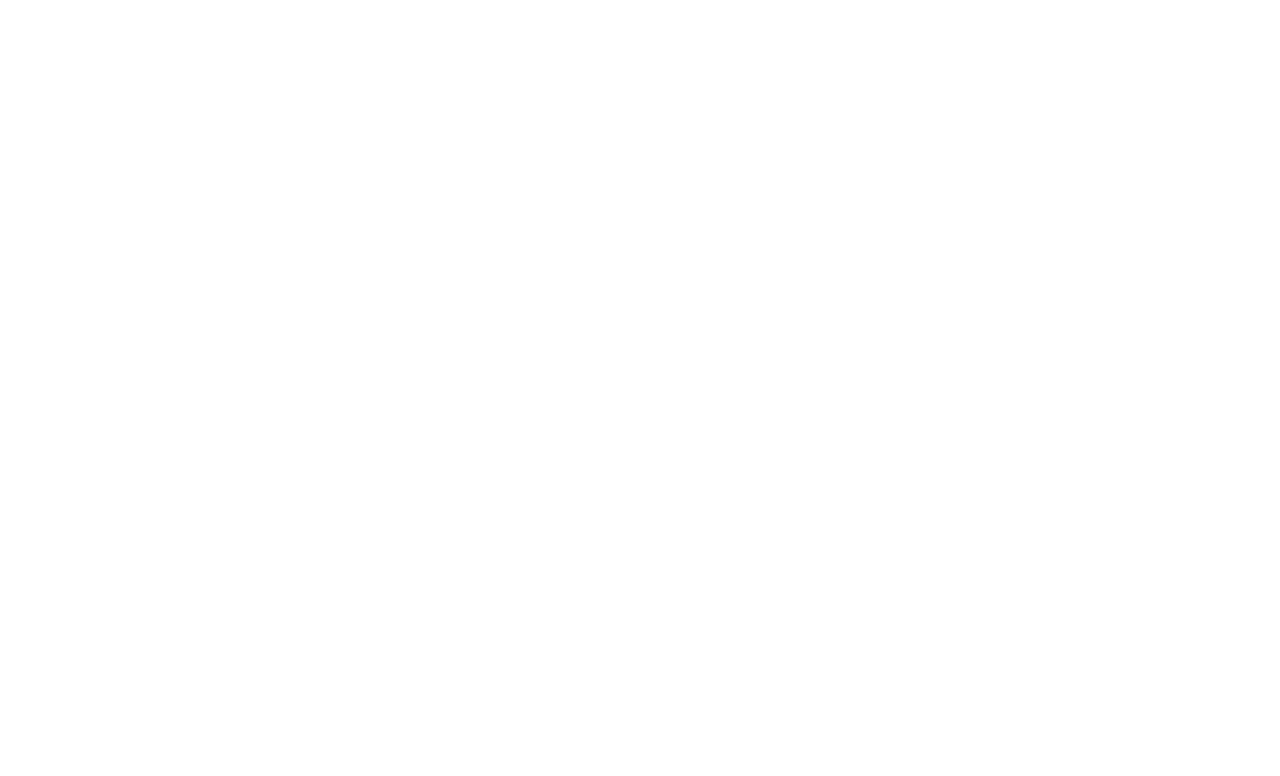
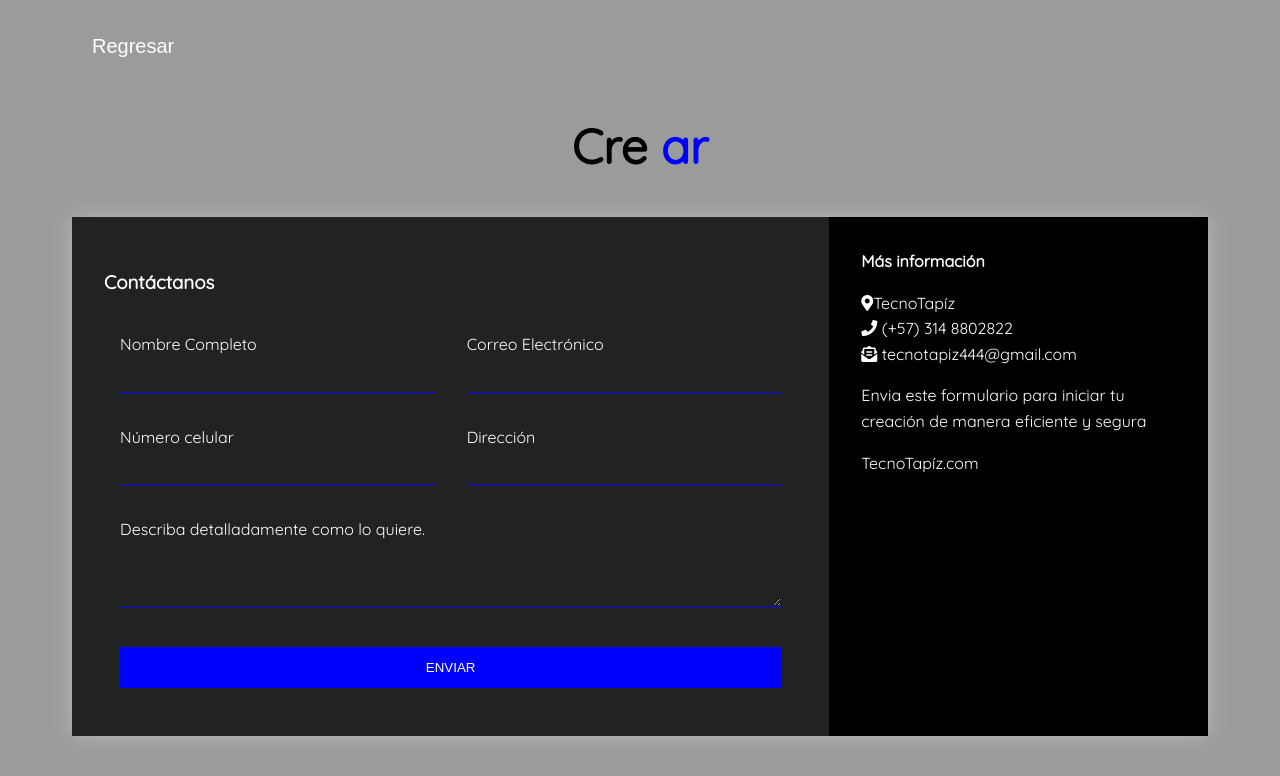
Before and after one commit to JonnierGrajalesAlzate/tapizeria, a plain HTML site: page creacion.html in a window 1280 px wide. Drawn offline with nearby package versions, Linux system fonts and the light colour scheme.

Commit message:
formulario creación listo

```diff
--- a/creacion.html
+++ b/creacion.html
@@ -3,9 +3,68 @@
 <head>
     <meta charset="UTF-8">
     <meta name="viewport" content="width=device-width, initial-scale=1.0">
-    <title>Document</title>
+    <meta http-equiv="X-UA-Compatible" content="ie=edge">
+    <title>Website with a contact Form 01</title>
+    <link rel="stylesheet" href="./css/reforma.css">
+    <link href="https://fonts.googleapis.com/css?family=Quicksand" rel="stylesheet">
+    <link rel="stylesheet" href="https://use.fontawesome.com/releases/v5.8.1/css/all.css" integrity="sha384-50oBUHEmvpQ+1lW4y57PTFmhCaXp0ML5d60M1M7uH2+nqUivzIebhndOJK28anvf" crossorigin="anonymous">
+    <link rel="stylesheet" href="https://cdnjs.cloudflare.com/ajax/libs/animate.css/3.7.0/animate.min.css">
 </head>
 <body>
-    <!--creacion-->
+    <nav>
+       <ul class="menu-horizontal">
+        <li><a href="./index.html" id="selector">Regresar</a></li>
+       </ul>
+    </nav>
+
+    <div class="content">
+
+        <h1 class="logo">Cre <span>ar</span></h1>
+
+        <div class="contact-wrapper animated bounceInUp">
+            <div class="contact-form">
+                <h3>Contáctanos</h3>
+                <form action="">
+                    <p>
+                        <label>Nombre Completo</label>
+                        <input type="text" name="fullname">
+                    </p>
+                    <p>
+                        <label>Correo Electrónico</label>
+                        <input type="email" name="email">
+                    </p>
+                    <p>
+                        <label>Número celular</label>
+                        <input type="tel" name="phone">
+                    </p>
+                    <p>
+                        <label>Dirección</label>
+                        <input type="text" name="addres">
+                    </p>
+                    <p class="block">
+                       <label>Describa detalladamente como lo quiere.</label>
+                        <textarea name="message" rows="3"></textarea>
+                    </p>
+                    <p class="block">
+                        <button>
+                            Enviar
+                        </button>
+                    </p>
+                </form>
+            </div>
+            <div class="contact-info">
+                <h4>Más información</h4>
+                <ul>
+                    <li><i class="fas fa-map-marker-alt"></i>TecnoTapíz</li>
+                    <li><i class="fas fa-phone"></i> (+57) 314 8802822</li>
+                    <li><i class="fas fa-envelope-open-text"></i> tecnotapiz444@gmail.com</li>
+                </ul>
+                <p>Envia este formulario para iniciar tu creación de manera eficiente y segura</p>
+                <p>TecnoTapíz.com</p>
+            </div>
+        </div>
+
+    </div>
+
 </body>
 </html>
```
Also changed, not shown: reforma.html (+1 -5 lines).
